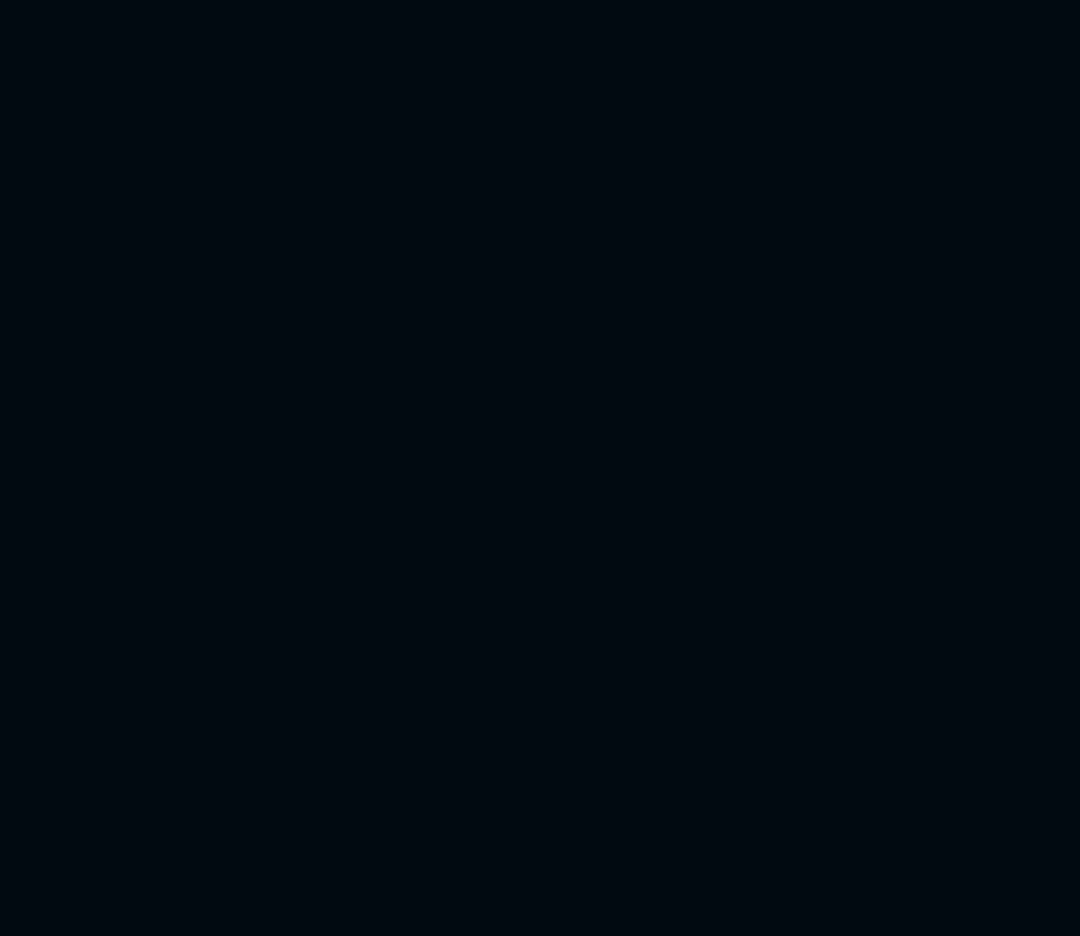
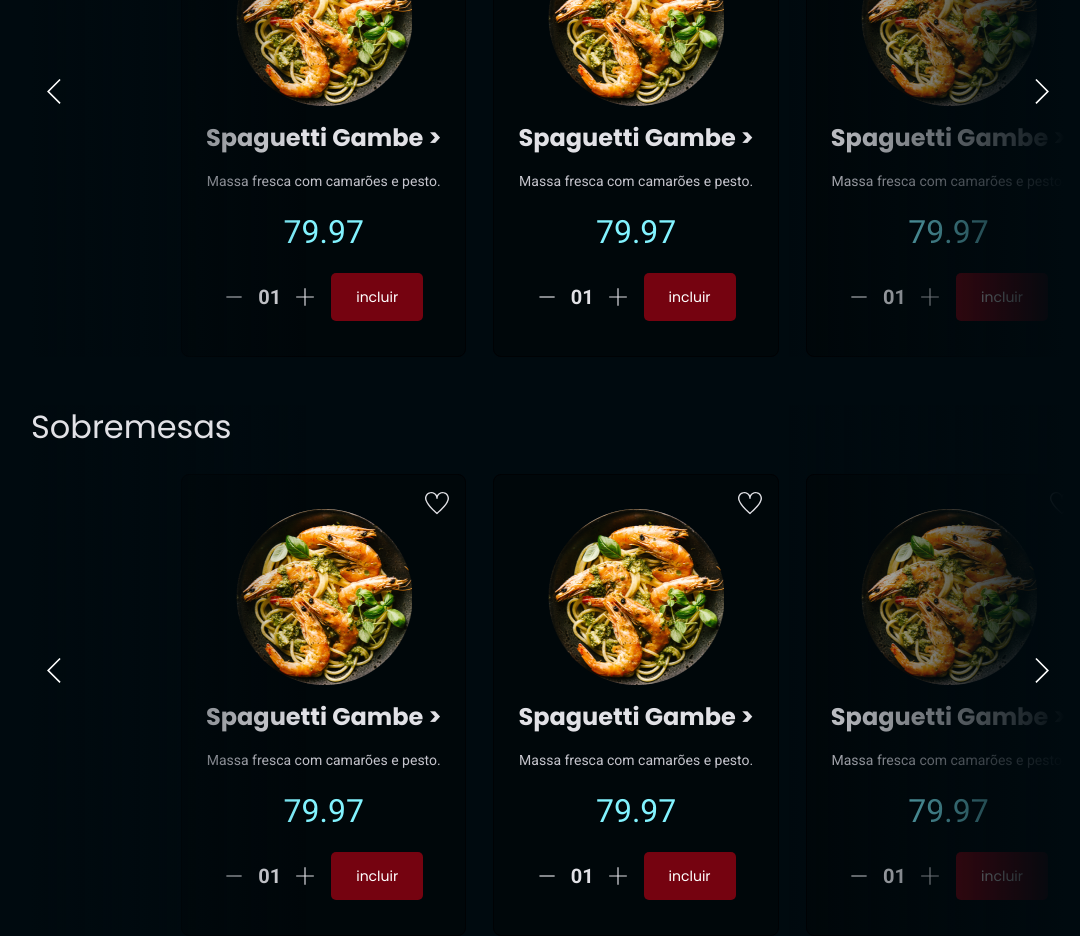
Before and after one commit to codewlad/frontend-food-explorer, a React (Vite) app: page / in a window 1280 px wide. Shown: the part 820-1756 px from the top of the page, without its empty margins (92-1172 px from the left). Before the commit the page ends 800 px from the top, so only its background shows below. Built offline with nearby package versions, Linux system fonts and the light colour scheme.

Commit message:
Updated Home

```diff
--- /dev/null
+++ b/src/components/Card/index.jsx
@@ -0,0 +1,36 @@
+import { Container } from './styles';
+import { Button } from '../Button';
+import { TfiPlus, TfiMinus, TfiHeart, TfiPencil } from 'react-icons/tfi';
+
+export function Card({ data }) {
+    const isAdmin = false;
+    return (
+        <Container>
+            <img src={`../../src/assets/${data.image}`} alt={`Imagem de ${data.description.toLowerCase()}`} />
+            <h2>{data.name} &gt;</h2>
+            <p>{data.description}</p>
+            <span>{data.price}</span>
+            {isAdmin ? (
+                <div className="topRightButton">
+                    <TfiPencil />
+                </div>
+            ) : (
+                <div>
+                    <div className="amountOfDishes">
+                        <div>
+                            <TfiMinus />
+                            <span>01</span>
+                            <TfiPlus />
+                        </div>
+                        <Button>
+                            incluir
+                        </Button>
+                    </div>
+                    <div className="topRightButton">
+                        <TfiHeart />
+                    </div>
+                </div>
+            )}
+        </Container>
+    )
+}
--- /dev/null
+++ b/src/components/Card/styles.js
@@ -0,0 +1,65 @@
+import styled from 'styled-components';
+
+export const Container = styled.div`
+    position: relative;
+    height: 46.2rem;
+    display: flex;
+    flex-direction: column;
+    align-items: center;
+    justify-content: center;
+    gap: 1.5rem;
+    color: ${({ theme }) => theme.COLORS.LIGHT_300};
+    background-color: ${({ theme }) => theme.COLORS.DARK_200};
+    border: 0.1rem solid ${({ theme }) => theme.COLORS.DARK_300};
+    border-radius: 0.8rem;
+    padding: 2.4rem;
+    white-space: nowrap;
+
+    > img {
+        max-width: 17.6rem;
+        width: 100%;
+        height: auto;
+    }
+
+    > h2 {
+        font: ${({ theme }) => theme.FONTS.POPPINS_300_BOLD};
+    }
+
+    > p {
+        color: ${({ theme }) => theme.COLORS.LIGHT_400};
+        font: ${({ theme }) => theme.FONTS.ROBOTO_SMALLER_REGULAR};
+    }
+
+    > span {
+        color: ${({ theme }) => theme.COLORS.CAKE_200};
+        font: ${({ theme }) => theme.FONTS.ROBOTO_BIGGEST_REGULAR};
+    }
+
+    .amountOfDishes {
+        display: flex;
+        gap: 1.6rem;
+        width: 100%;
+
+        > div {
+            display: flex;
+            gap: 1.4rem;
+            align-items: center;
+            font: ${({ theme }) => theme.FONTS.ROBOTO_BIG_BOLD};
+        }
+
+        > button {
+            width: 9.2rem;
+            height: 4.8rem;
+            padding: 1.2rem;
+        }
+    }
+
+    .topRightButton {
+        width: 2.4rem;
+        height: 2.4rem;
+        position: absolute;
+        top: 1.6rem;
+        right: 1.6rem;
+        font-size: 2.4rem;
+    }
+`
--- /dev/null
+++ b/src/components/Carousel/index.jsx
@@ -0,0 +1,33 @@
+import { Card } from '../Card';
+import { Container, Content } from './styles';
+import { useRef } from 'react';
+import { TfiAngleLeft, TfiAngleRight } from 'react-icons/tfi';
+
+export function Carousel({ content, title }) {
+    const carouselOfDishes = useRef(null);
+
+    const scrollToLeft = () => {
+        carouselOfDishes.current.scrollLeft -= 180;
+    };
+
+    const scrollToRight = () => {
+        carouselOfDishes.current.scrollLeft += 180;
+    };
+
+    return (
+        <Container>
+            <h2>
+                {title}
+            </h2>
+            <Content ref={carouselOfDishes}>
+                {content}
+            </Content>
+            <div className='carouselControls'>
+                <TfiAngleLeft onClick={scrollToLeft} />
+                <TfiAngleRight onClick={scrollToRight} />
+            </div>
+            <div className="gradientLeft"></div>
+            <div className="gradientRight"></div>
+        </Container>
+    )
+}
--- /dev/null
+++ b/src/components/Carousel/styles.js
@@ -0,0 +1,85 @@
+import styled from 'styled-components';
+
+export const Container = styled.div`
+    max-width: 100%;
+    overflow-x: auto;
+    white-space: nowrap;
+    margin: 0 12.3rem;
+    position: relative;
+
+    > h2 {
+        position: relative;
+        color: ${({ theme }) => theme.COLORS.LIGHT_300};
+        font: ${({ theme }) => theme.FONTS.POPPINS_400};
+        margin-bottom: 2.4rem;
+        z-index: 1;
+    }
+
+    .carouselControls {
+        position: absolute;
+        display: flex;
+        align-items: center;
+        justify-content: space-between;
+        top: 0;
+        left: 0;
+        height: 100%;
+        width: 100%;
+        padding: 0 1rem;
+        //background-color: rgb(0,0,255,0.5);
+        font-size: 2.7rem;
+        z-index: 1;
+
+        :hover {
+            cursor: pointer;
+        }
+    }
+
+    .gradientLeft, .gradientRight {
+        position: absolute;
+        top: 0rem;
+        height: 100%;
+        width: 27.7rem;
+        background: ${({ theme }) => theme.COLORS.GRADIENTS_100};
+        pointer-events: none;
+    }
+
+    .gradientLeft {
+        left: -0.1rem;
+        transform: matrix(-1, 0, 0, 1, 0, 0);
+    }
+
+    .gradientRight {
+        right: 0rem;
+    }
+
+    @media (max-width: 1049px) {
+        margin: 0 2.8rem;
+    }
+`
+
+export const Content = styled.div`
+    position: relative;
+    display: flex;
+    gap: 2.7rem;
+    white-space: nowrap; /* Impede a quebra de linha do conteúdo */
+    //border: 1px solid red;
+    padding: 0 15rem;
+
+    overflow-x: auto; /* Adiciona rolagem horizontal quando necessário */
+    scroll-behavior: smooth;
+    scroll-snap-type: x mandatory;
+    -ms-overflow-style: none; /* Oculta a barra de rolagem no Internet Explorer e Microsoft Edge */
+    scrollbar-width: none; /* Oculta a barra de rolagem no Firefox */
+
+    &::-webkit-scrollbar {
+        display: none; /* Oculta a barra de rolagem no Chrome, Safari e Opera */
+    }
+
+    > div {
+        scroll-snap-align: center;
+    }
+
+    @media (max-width: 1049px) {
+        padding: 0 4rem;
+    }
+`
--- a/src/components/Header/index.jsx
+++ b/src/components/Header/index.jsx
@@ -8,7 +8,7 @@
 import { Menu } from '../Menu';
 
 export function Header() {
-    const isAdmin = true;
+    const isAdmin = false;
     const order = 5;
     let queryWidth = 1050;
     const [search, setSearch] = useState("");
--- a/src/components/Menu/index.jsx
+++ b/src/components/Menu/index.jsx
@@ -6,7 +6,7 @@
 import { ItemMenu } from '../ItemMenu';
 
 export function Menu() {
-    const isAdmin = true;
+    const isAdmin = false;
     const [isChecked, setIsChecked] = useState(false);
     const titleMenu = !isChecked ? "titleMenu hide" : "titleMenu";
 
--- a/src/components/Menu/styles.js
+++ b/src/components/Menu/styles.js
@@ -59,7 +59,7 @@
         ${({ theme }) => theme.COLORS.LIGHT_100};
         font: normal 2.16rem/2.48rem Roboto, sans-serif;
         margin-left: 1.6rem;
-        z-index: 2;
+        z-index: 3;
         animation-name: openMenu;
         animation-duration: 0.3s;
         position: fixed;
@@ -80,7 +80,7 @@
 
         .iconMenu {
             display: flex;
-            z-index: 2;
+            z-index: 3;
         }
 
         .checkMenu {
@@ -100,7 +100,7 @@
             background-color: ${({ theme }) => theme.COLORS.DARK_400};
             height: 100%;
             width: 100%;
-            z-index: 1;
+            z-index: 2;
 
             > div:first-child {
                 margin: 3.6rem 2.8rem 1.4rem;
--- a/src/pages/Home/index.jsx
+++ b/src/pages/Home/index.jsx
@@ -1,9 +1,28 @@
 import { Header } from '../../components/Header';
 import { Container } from './styles';
 import { Content } from './styles';
-
+import { Card } from '../../components/Card';
+import { Carousel } from '../../components/Carousel';
 
 export function Home() {
+
+  const meals = [
+    { id: 1, image: "image.png", name: "Spaguetti Gambe", description: "Massa fresca com camarões e pesto.", price: 79.97 },
+    { id: 2, image: "image.png", name: "Spaguetti Gambe", description: "Massa fresca com camarões e pesto.", price: 79.97 },
+    { id: 3, image: "image.png", name: "Spaguetti Gambe", description: "Massa fresca com camarões e pesto.", price: 79.97 },
+    { id: 4, image: "image.png", name: "Spaguetti Gambe", description: "Massa fresca com camarões e pesto.", price: 79.97 },
+  ];
+
+  const desserts = [
+    { id: 1, image: "image.png", name: "Spaguetti Gambe", description: "Massa fresca com camarões e pesto.", price: 79.97 },
+    { id: 2, image: "image.png", name: "Spaguetti Gambe", description: "Massa fresca com camarões e pesto.", price: 79.97 },
+    { id: 3, image: "image.png", name: "Spaguetti Gambe", description: "Massa fresca com camarões e pesto.", price: 79.97 },
+    { id: 4, image: "image.png", name: "Spaguetti Gambe", description: "Massa fresca com camarões e pesto.", price: 79.97 },
+    { id: 5, image: "image.png", name: "Spaguetti Gambe", description: "Massa fresca com camarões e pesto.", price: 79.97 },
+  ];
+
+  const mealsContent = meals.map(meal => <Card key={meal.id} data={meal} />);
+  const dessertsContent = desserts.map(dessert => <Card key={dessert.id} data={dessert} />);
 
   return (
     <Container>
@@ -18,6 +37,8 @@
           <div className="bgBanner"></div>
         </div>
       </Content>
+      <Carousel title="Refeições" content={mealsContent} />
+      <Carousel title="Sobremesas" content={dessertsContent} />
     </Container>
   )
 }
--- a/src/pages/Home/styles.js
+++ b/src/pages/Home/styles.js
@@ -3,6 +3,7 @@
 
 export const Container = styled.div`
     width: 100%;
+    gap: 4.8rem;
 
     display: grid;
     grid-template-rows: 10.4rem auto;
@@ -13,7 +14,7 @@
 
 export const Content = styled.div`
     grid-area: content;
-    margin: 2.6rem 12.3rem 6.2rem;
+    margin: 2.6rem 12.3rem 0;
 
     .banner {
         display: flex;
--- a/src/styles/theme.js
+++ b/src/styles/theme.js
@@ -19,7 +19,7 @@
         DARK_900: "#0D1D25",
         DARK_1000: "#192227",
 
-        GRADIENTS_100: "linear-gradient(90deg, rgba(0, 10, 15, 0.272541) 0%, #000A0F 100%);",
+        GRADIENTS_100: "linear-gradient(90deg, rgba(0, 10, 15, 0) 0%, #000A0F 100%);",
         GRADIENTS_200: "linear-gradient(180deg, #091E26 0%, #00131C 100%);",
 
         TOMATO_100: "#750310",
```
Also changed, not shown: src/assets/image.png (added).
